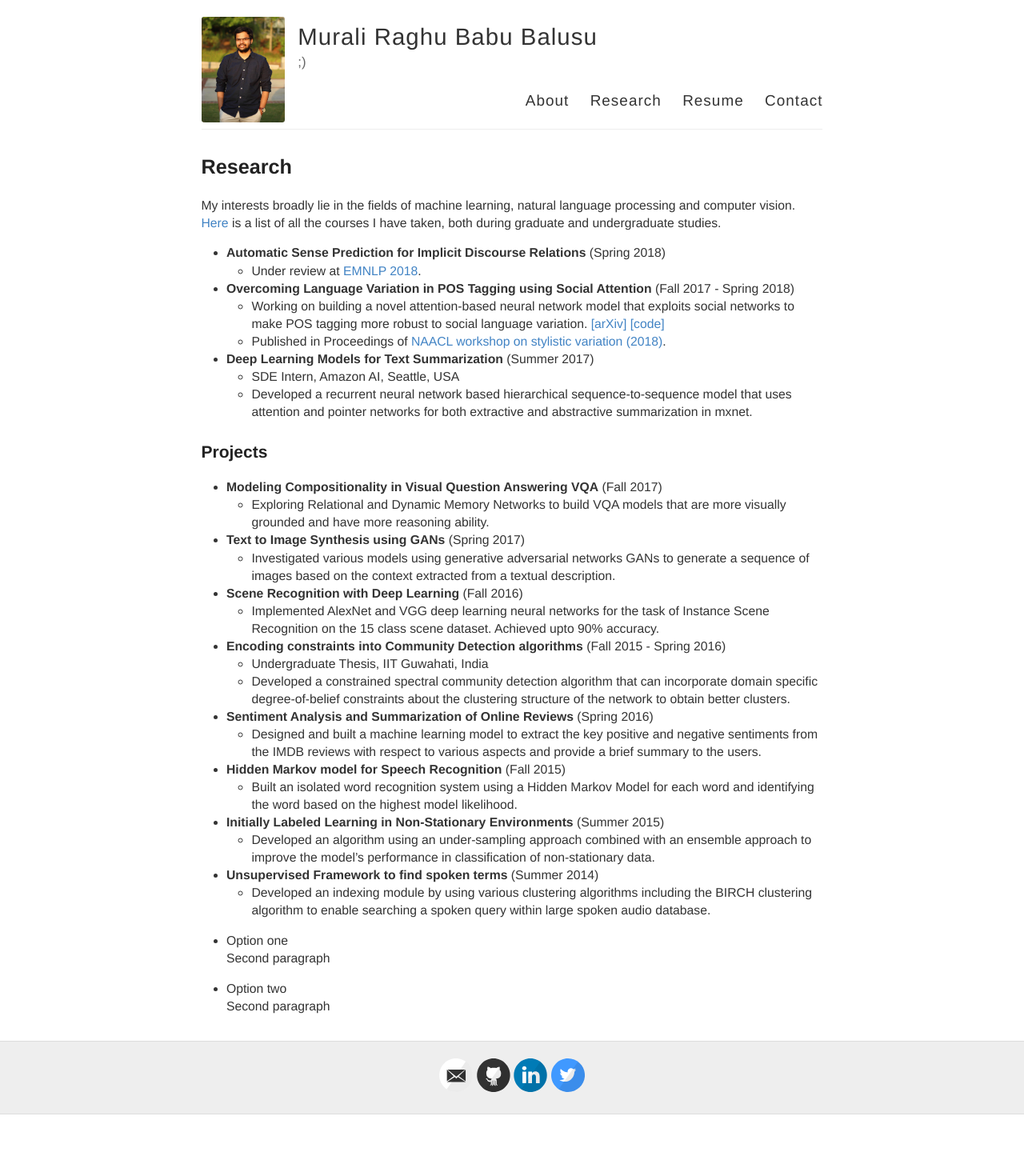
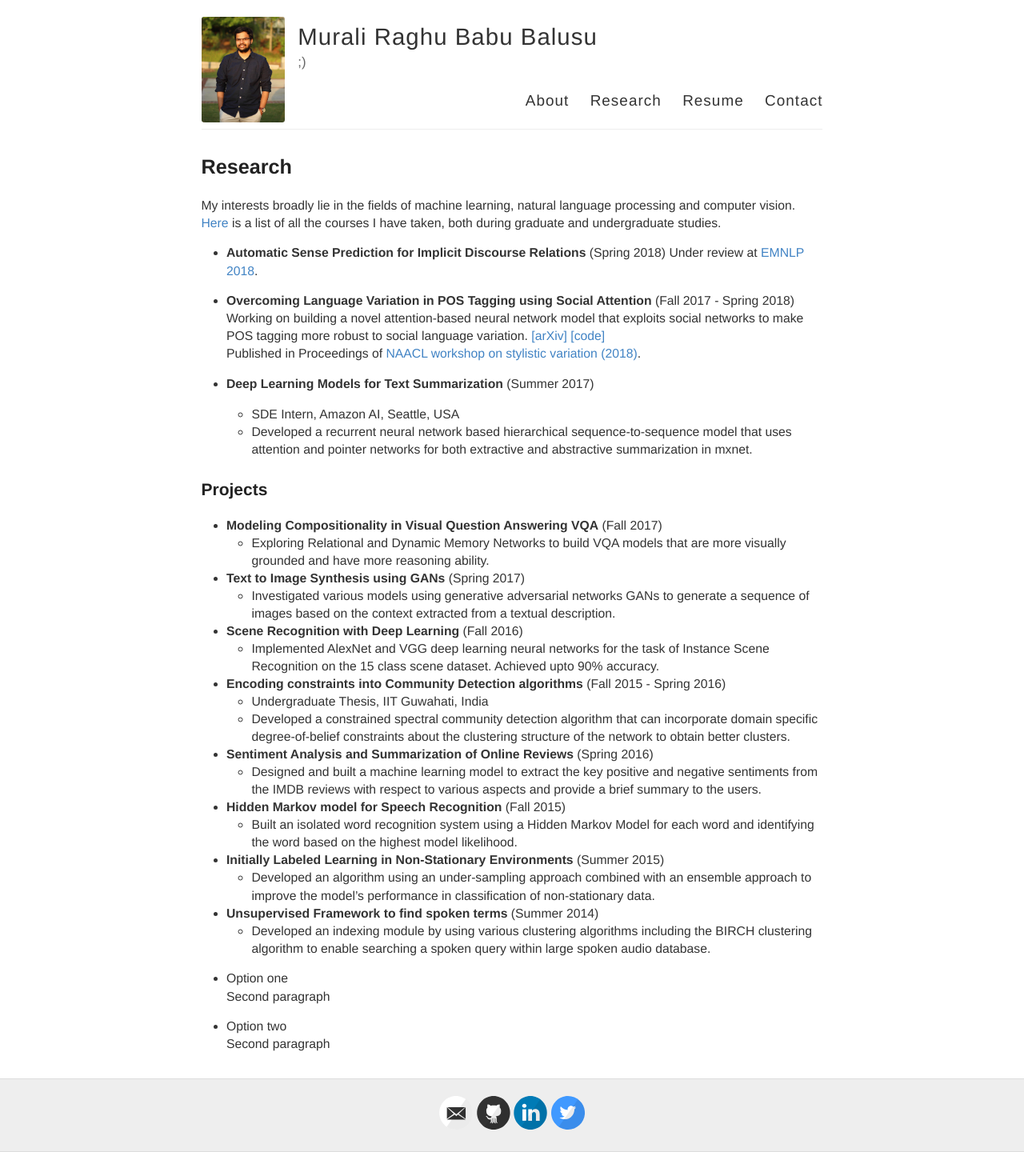
Before and after one commit to bmurali1994/bmurali1994.github.io, a Jekyll site: the page built from research/index.md, in a window 1280 px wide. Shown: the whole page at 80% size. Built offline with Jekyll 4.4.1, drawn with Linux system fonts in a browser that asks for light colours; before the commit the page ends 1393 px from its top, so only the background shows below that.

Commit message:
checking

```diff
--- a/research/index.md
+++ b/research/index.md
@@ -9,14 +9,14 @@ My interests broadly lie in the fields of machine learning, natural language pro
 
 
 - **Automatic Sense Prediction for Implicit Discourse Relations** (Spring 2018)
-	- Under review at [EMNLP 2018](http://emnlp2018.org/).
+	Under review at [EMNLP 2018](http://emnlp2018.org/).
 
 
 
 - **Overcoming Language Variation in POS Tagging using Social Attention** (Fall 2017 - Spring 2018)
-	- Working on building a novel attention-based neural network model that exploits social networks to make
+	Working on building a novel attention-based neural network model that exploits social networks to make
 POS tagging more robust to social language variation. [[arXiv]](https://arxiv.org/abs/1804.07331) [[code]](https://github.com/bmurali1994/socialnets_postagging)
-	- Published in Proceedings of [NAACL workshop on stylistic variation (2018)](https://sites.google.com/view/2ndstylisticvariation/home).
+	Published in Proceedings of [NAACL workshop on stylistic variation (2018)](https://sites.google.com/view/2ndstylisticvariation/home).
 
 
 
```
